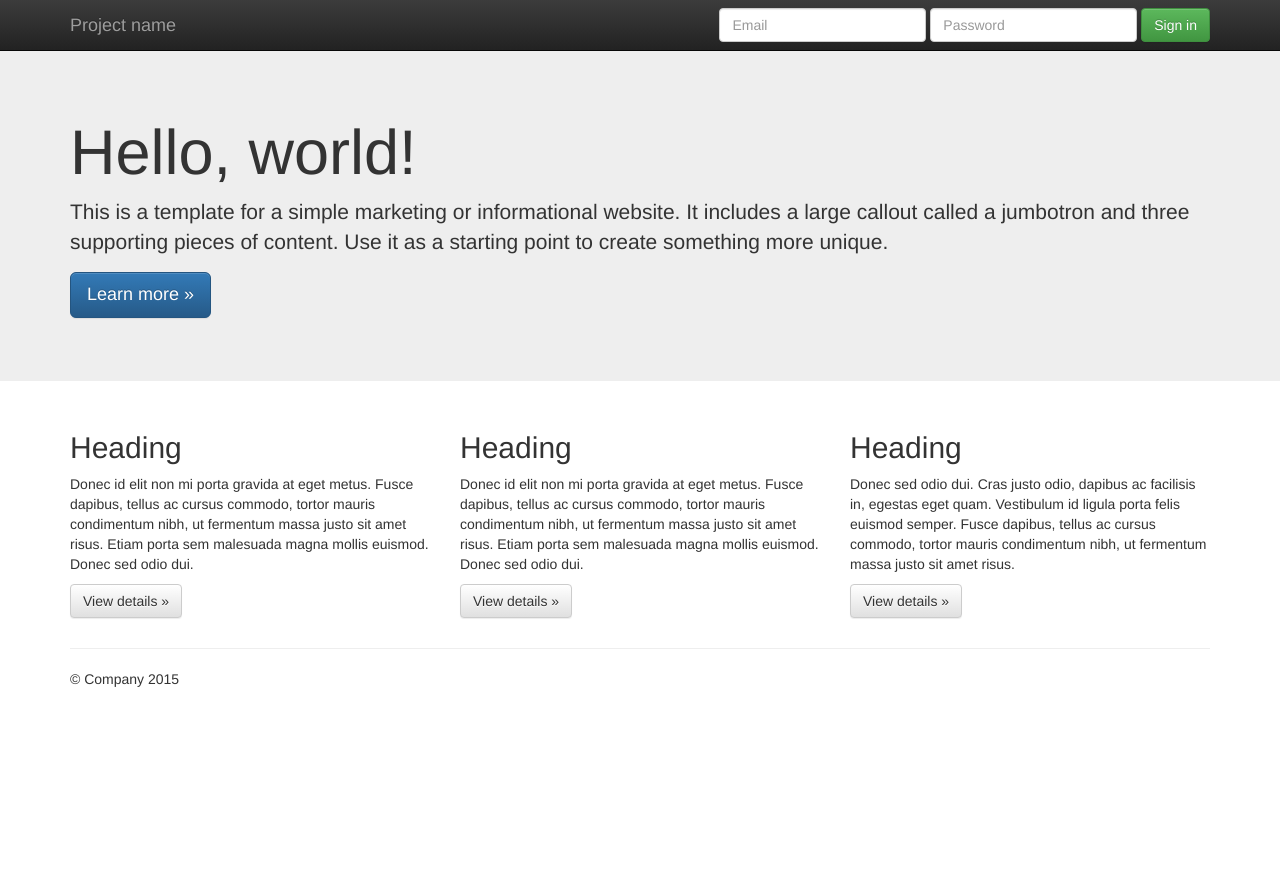
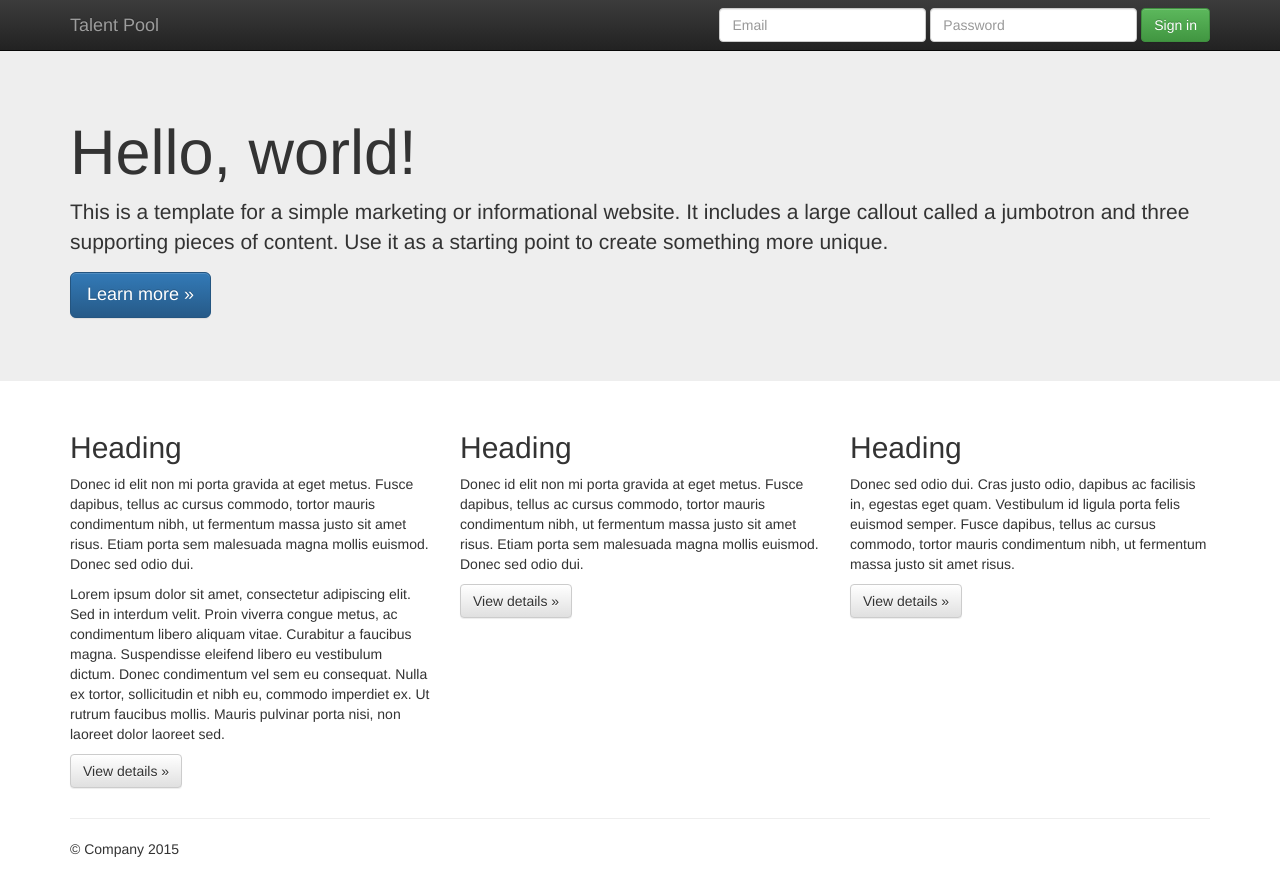
Before and after one commit to raidenx44/gitpractice, a plain HTML site: page index.html in a window 1280 px wide. Before the commit the page ends 800 px from the top, so only its background shows below. Drawn offline with nearby package versions, Linux system fonts and the light colour scheme.

Commit message:
Modify Navigation Bar

```diff
--- a/index.html
+++ b/index.html
@@ -36,7 +36,7 @@
             <span class="icon-bar"></span>
             <span class="icon-bar"></span>
           </button>
-          <a class="navbar-brand" href="#">Project name</a>
+          <a class="navbar-brand" href="#">Talent Pool</a>
         </div>
         <div id="navbar" class="navbar-collapse collapse">
           <form class="navbar-form navbar-right" role="form">
@@ -67,6 +67,7 @@
         <div class="col-md-4">
           <h2>Heading</h2>
           <p>Donec id elit non mi porta gravida at eget metus. Fusce dapibus, tellus ac cursus commodo, tortor mauris condimentum nibh, ut fermentum massa justo sit amet risus. Etiam porta sem malesuada magna mollis euismod. Donec sed odio dui. </p>
+          <p>Lorem ipsum dolor sit amet, consectetur adipiscing elit. Sed in interdum velit. Proin viverra congue metus, ac condimentum libero aliquam vitae. Curabitur a faucibus magna. Suspendisse eleifend libero eu vestibulum dictum. Donec condimentum vel sem eu consequat. Nulla ex tortor, sollicitudin et nibh eu, commodo imperdiet ex. Ut rutrum faucibus mollis. Mauris pulvinar porta nisi, non laoreet dolor laoreet sed.</p>
           <p><a class="btn btn-default" href="#" role="button">View details &raquo;</a></p>
         </div>
         <div class="col-md-4">
```
